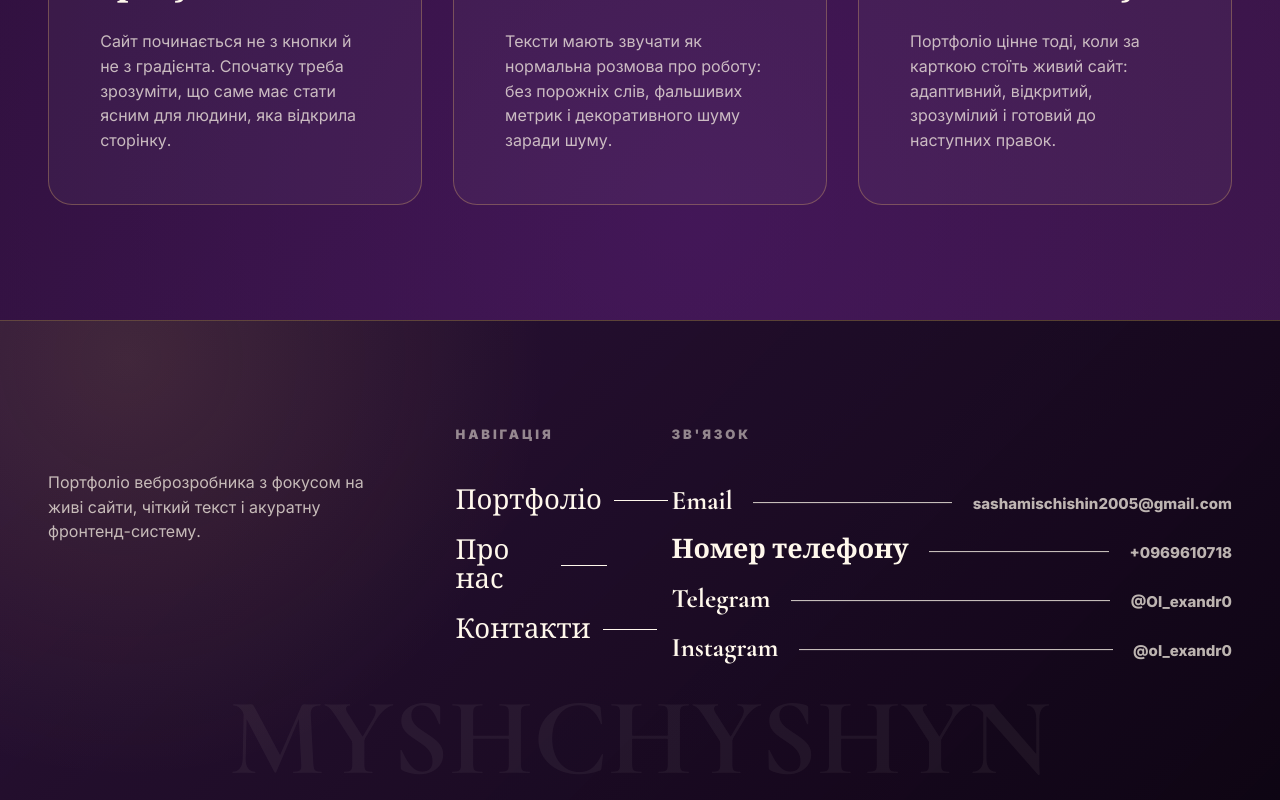
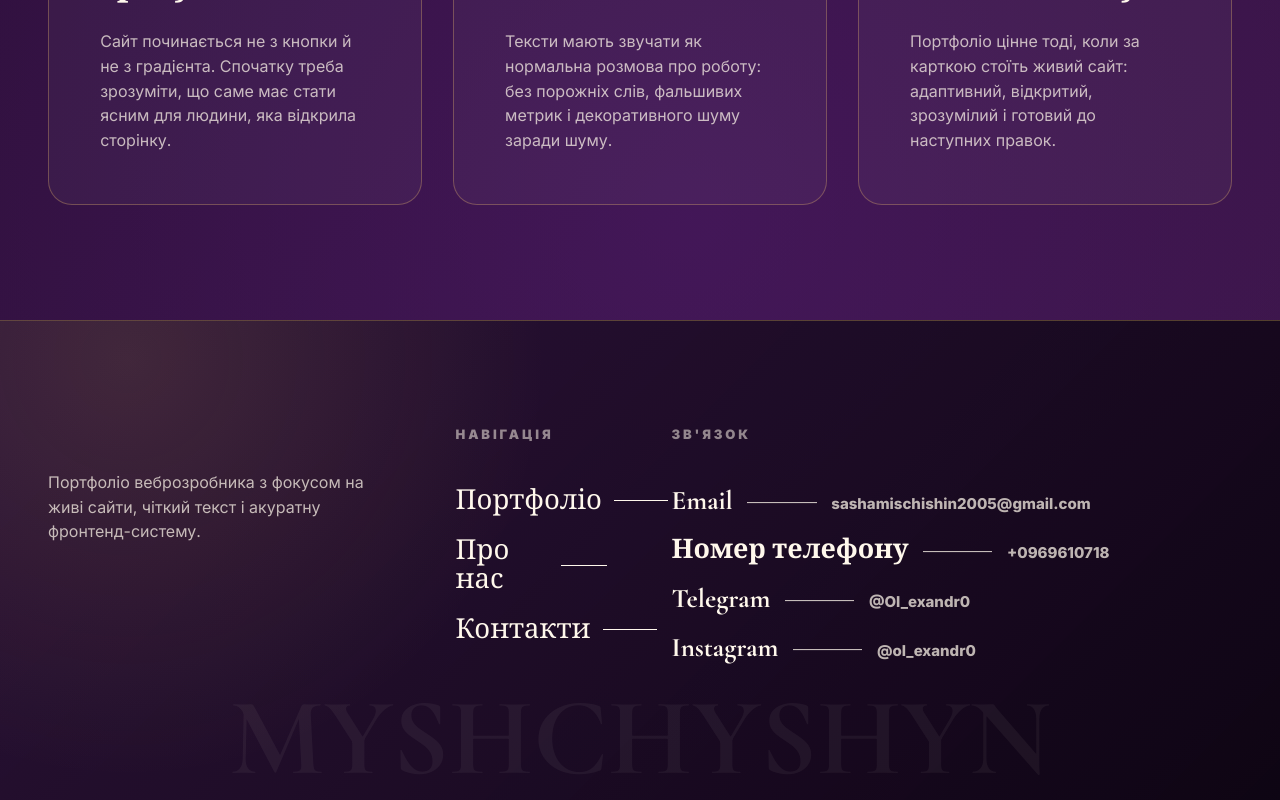
Before and after one commit to Olehanbro/pixelcraft-portfolio, a Next.js app: page / in a window 1280 px wide. Shown: the part 4055-4855 px from the top of the page. Built offline with nearby package versions, Linux system fonts and the light colour scheme.

Commit message:
Shorten footer contact separators

```diff
--- a/app/globals.css
+++ b/app/globals.css
@@ -1646,6 +1646,11 @@ body.menu-open .menu-button span:last-child {
   gap: 20px;
 }
 
+.footer-links {
+  width: max-content;
+  max-width: 100%;
+}
+
 .footer-nav a,
 .footer-links a {
   display: inline-flex;
@@ -1658,11 +1663,12 @@ body.menu-open .menu-button span:last-child {
 }
 
 .footer-links a.footer-contact-link {
-  width: min(100%, 820px);
+  width: max-content;
+  max-width: 100%;
   min-width: 0;
   display: grid;
-  grid-template-columns: max-content minmax(42px, 1fr) max-content;
-  gap: clamp(14px, 1.6vw, 24px);
+  grid-template-columns: max-content clamp(52px, 5.4vw, 96px) max-content;
+  gap: clamp(12px, 1.15vw, 18px);
   align-items: baseline;
   font-size: clamp(24px, 2.1vw, 34px);
 }
@@ -1747,11 +1753,14 @@ body.menu-open .menu-button span:last-child {
   .footer-links {
     grid-column: 2;
     grid-row: 1 / span 2;
-    width: 100%;
+    width: max-content;
+    max-width: 100%;
   }
 
   .footer-links a.footer-contact-link {
-    width: 100%;
+    width: max-content;
+    max-width: 100%;
+    grid-template-columns: max-content clamp(42px, 6vw, 68px) max-content;
     font-size: clamp(28px, 3.8vw, 36px);
   }
 
@@ -2082,7 +2091,7 @@ body.menu-open .menu-button span:last-child {
   }
 
   .footer-links a.footer-contact-link {
-    grid-template-columns: max-content minmax(28px, 1fr) max-content;
+    grid-template-columns: max-content clamp(30px, 8vw, 54px) max-content;
     gap: 12px;
     font-size: clamp(24px, 6.8vw, 30px);
   }
```
